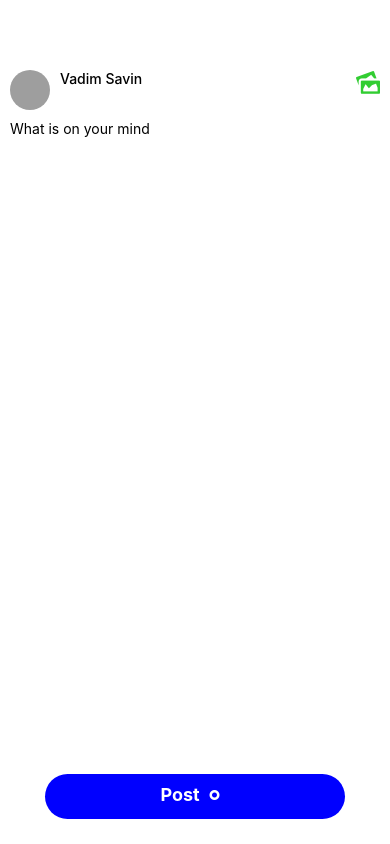
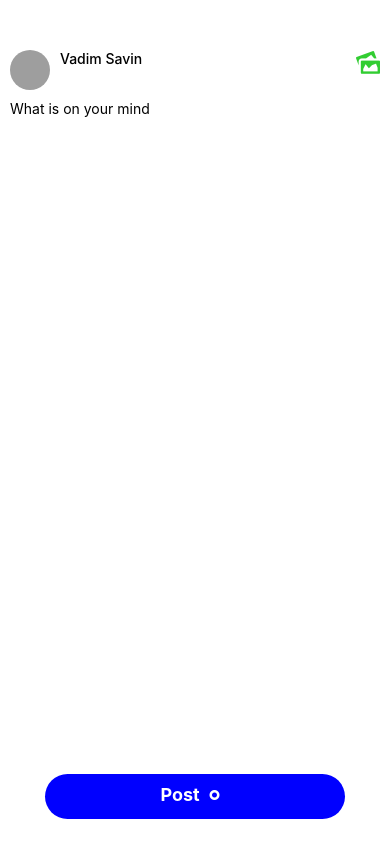
Before and after one commit to vgeorgiev0/WhoLev, a React Native app: screen / in a window 390 px wide. Built offline with nearby package versions, Linux system fonts and the light colour scheme; grey boxes are pictures that could not be loaded.

Commit message:
feat: Update status styles

```diff
--- a/src/screens/CreatePostScreen.tsx
+++ b/src/screens/CreatePostScreen.tsx
@@ -91,7 +91,6 @@ const styles = StyleSheet.create({
     paddingTop: 30,
     backgroundColor: "#fff",
     padding: 10,
-    marginTop: 20,
   },
   header: {
     flexDirection: "row",
```
